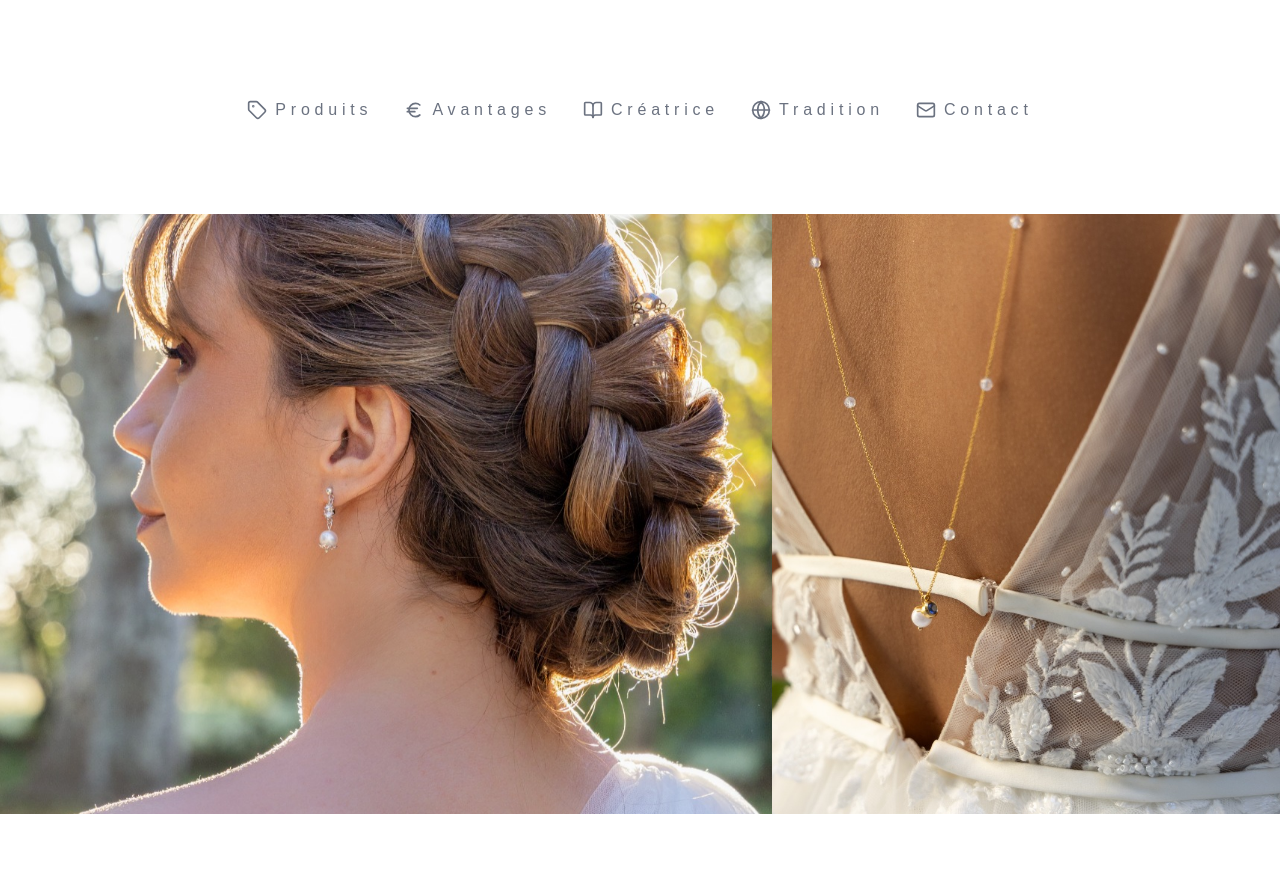
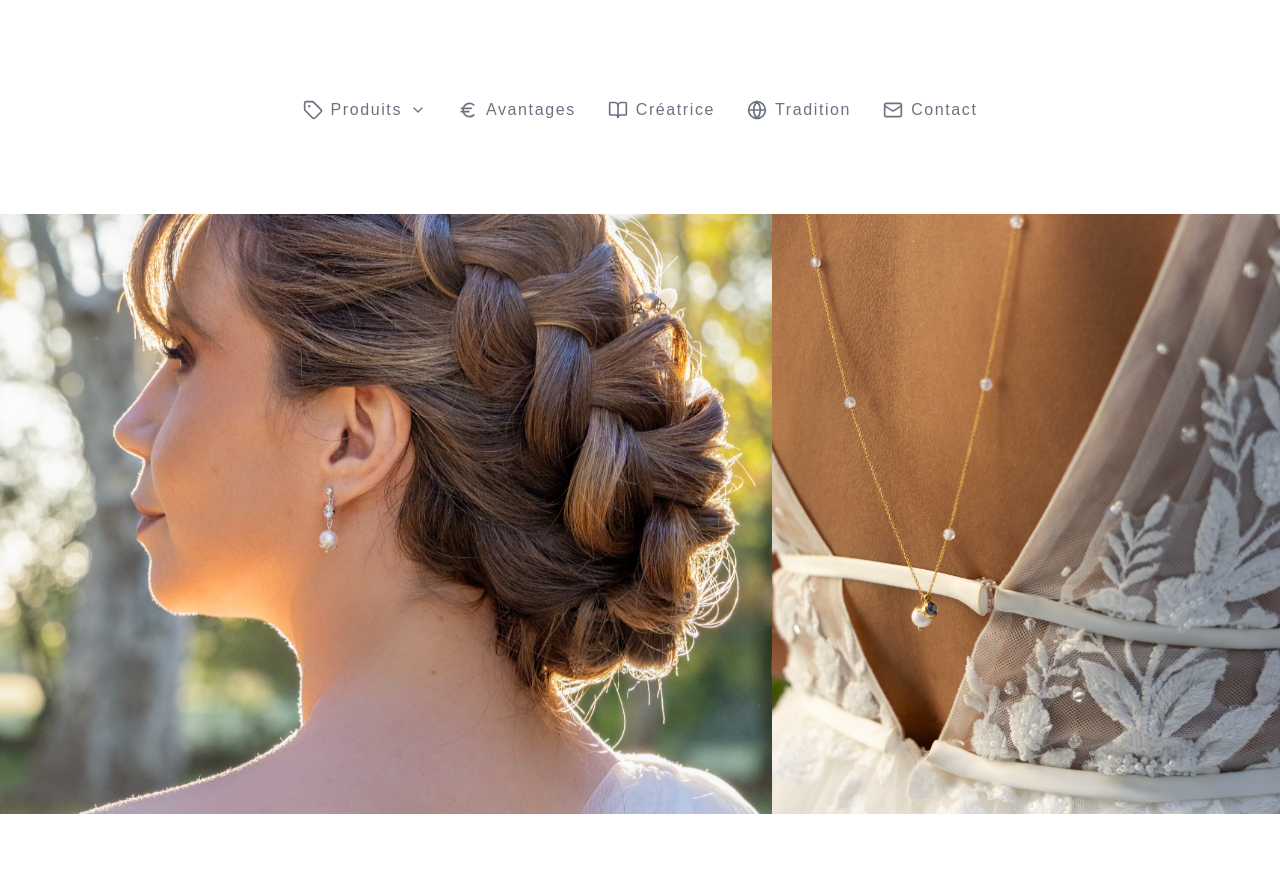
Before and after one commit to DavyHaYehoudi/e-com-v2, a Next.js app in the folder client/: page / in a window 1280 px wide. Shown: the part 144-1022 px from the top of the page. Built offline with nearby package versions, Linux system fonts and the light colour scheme.

Commit message:
tab menu style

```diff
--- a/client/app/globals.css
+++ b/client/app/globals.css
@@ -1,6 +1,9 @@
 @tailwind base;
 @tailwind components;
 @tailwind utilities;
+@import "./variables.css";
+@import "@/components/layout/navigation/navigation.css";
+
 
 body {
   font-family: Arial, Helvetica, sans-serif;
--- a/client/app/layout.tsx
+++ b/client/app/layout.tsx
@@ -1,6 +1,5 @@
 import type { Metadata } from "next";
 import "./globals.css";
-import "./variables.css";
 import { ThemeProvider } from "next-themes";
 import GlobalLayout from "@/components/layout/GlobalLayout";
 
--- a/client/components/layout/navigation/Navbar.tsx
+++ b/client/components/layout/navigation/Navbar.tsx
@@ -1,3 +1,4 @@
+import { usePathname } from "next/navigation";
 import {
   NavigationMenu,
   NavigationMenuItem,
@@ -9,12 +10,14 @@ import {
   GlobeIcon,
   MailIcon,
   TagIcon,
-} from "lucide-react"; // Changement de l'icône pour Avantages
+} from "lucide-react";
 import { ProductMenu } from "./ProductMenu";
 
 export function Navbar() {
+  const pathname = usePathname();
+
   return (
-    <nav className=" text-gray-500 p-4">
+    <nav className="text-gray-500 p-4">
       <NavigationMenu className="flex justify-center space-x-8">
         {/* Onglet Produits avec sous-menu */}
         <NavigationMenuItem>
@@ -24,27 +27,31 @@ export function Navbar() {
           </div>
         </NavigationMenuItem>
 
-        {/* Onglet Avantages avec nouvelle icône */}
+        {/* Onglet Avantages */}
         <NavigationMenuItem>
           <NavigationMenuLink
             href="/advantages"
-            className="flex items-center space-x-2"
-            style={{ letterSpacing: "0.3em" }}
+            className={`flex items-center space-x-2 relative tracking-widest ${
+              pathname === "/advantages" ? "active" : ""
+            }`}
           >
-            <EuroIcon className="w-5 h-5" /> {/* Icône de l'euro */}
-            <span>Avantages</span>
+            <EuroIcon className="tab-nav w-5 h-5" />
+            <span className="tab-nav">Avantages</span>
+            <span className="absolute bottom-0 left-1/2 h-1 w-0 bg-golden transition-all duration-300 transform -translate-x-1/2 hover:w-full"></span>
           </NavigationMenuLink>
         </NavigationMenuItem>
 
-        {/* Onglet Moi */}
+        {/* Onglet Créatrice */}
         <NavigationMenuItem>
           <NavigationMenuLink
             href="/me"
-            className="flex items-center space-x-2"
-            style={{ letterSpacing: "0.3em" }}
+            className={`flex items-center space-x-2 relative tracking-widest ${
+              pathname === "/me" ? "active" : ""
+            }`}
           >
-            <BookOpenIcon className="w-5 h-5" />
-            <span>Créatrice</span>
+            <BookOpenIcon className="tab-nav w-5 h-5" />
+            <span className="tab-nav">Créatrice</span>
+            <span className="absolute bottom-0 left-1/2 h-1 w-0 bg-golden transition-all duration-300 transform -translate-x-1/2 hover:w-full"></span>
           </NavigationMenuLink>
         </NavigationMenuItem>
 
@@ -52,11 +59,13 @@ export function Navbar() {
         <NavigationMenuItem>
           <NavigationMenuLink
             href="/tradition"
-            className="flex items-center space-x-2"
-            style={{ letterSpacing: "0.3em" }}
+            className={`flex items-center space-x-2 relative tracking-widest ${
+              pathname === "/tradition" ? "active" : ""
+            }`}
           >
-            <GlobeIcon className="w-5 h-5" />
-            <span>Tradition</span>
+            <GlobeIcon className="tab-nav w-5 h-5" />
+            <span className="tab-nav">Tradition</span>
+            <span className="absolute bottom-0 left-1/2 h-1 w-0 bg-golden transition-all duration-300 transform -translate-x-1/2 hover:w-full"></span>
           </NavigationMenuLink>
         </NavigationMenuItem>
 
@@ -64,14 +73,26 @@ export function Navbar() {
         <NavigationMenuItem>
           <NavigationMenuLink
             href="/contact"
-            className="flex items-center space-x-2"
-            style={{ letterSpacing: "0.3em" }}
+            className={`flex items-center space-x-2 relative ${
+              pathname === "/contact" ? "active" : ""
+            }`}
           >
-            <MailIcon className="w-5 h-5" />
-            <span>Contact</span>
+            <MailIcon className="tab-nav w-5 h-5" />
+            <span className="tab-nav tracking-widest">Contact</span>
+            <span className="absolute bottom-0 left-1/2 h-1 w-0 bg-golden transition-all duration-300 transform -translate-x-1/2 hover:w-full"></span>
           </NavigationMenuLink>
         </NavigationMenuItem>
       </NavigationMenu>
+
+      {/* Styles pour l'onglet actif */}
+      <style jsx>{`
+        .active {
+          color: var(--text-golden);
+        }
+        .bg-golden {
+          background-color: var(--text-golden);
+        }
+      `}</style>
     </nav>
   );
 }
--- a/client/components/layout/navigation/ProductMenu.tsx
+++ b/client/components/layout/navigation/ProductMenu.tsx
@@ -6,7 +6,7 @@ import {
 import { useEffect, useState } from "react";
 import Link from "next/link";
 import { collectionType } from "@/app/types/CollectionTypes";
-
+import { ChevronDownIcon } from "lucide-react";
 
 export function ProductMenu() {
   const [collections, setCollections] = useState<collectionType[]>([]);
@@ -42,25 +42,18 @@ export function ProductMenu() {
 
   return (
     <Popover>
-      <PopoverTrigger style={{ letterSpacing: "0.3em" }}>
-        <span>Produits</span>
+      <PopoverTrigger className="tracking-widest flex items-center gap-2">
+        <span>Produits </span>
+        <ChevronDownIcon className="w-4 h-4" />
       </PopoverTrigger>
 
       <PopoverContent className=" text-gray-500 p-4">
         {collections.map((collection) => (
-          <div
-            key={collection.name}
-            className="mb-4"
-            style={{ letterSpacing: "0.1em" }}
-          >
+          <div key={collection.name} className="mb-4 tracking-widest">
             <h3 className="font-bold">{collection.name}</h3>
             <ul className="pl-4">
               {collection.categories.map((category) => (
-                <li
-                  key={category}
-                  className="hover:underline"
-                  style={{ letterSpacing: "0.05em" }}
-                >
+                <li key={category} className="hover:underline tracking-wide">
                   <Link href={`/products/${category.toLowerCase()}`}>
                     {category}
                   </Link>
--- /dev/null
+++ b/client/components/layout/navigation/navigation.css
@@ -0,0 +1,26 @@
+.tab-nav {
+    position: relative;
+    color: gray;
+    overflow: hidden;
+}
+
+.tab-nav::before {
+    content: "";
+    position: absolute;
+    bottom: 0;
+    left: 50%;
+    transform: translateX(-50%);
+    width: 0;
+    height: 2px;
+    background-color: gray;
+    transition: width 0.3s ease;
+}
+
+.tab-nav:hover::before,
+.tab-nav.active::before {
+    width: 100%;
+}
+
+.active .tab-nav {
+    color: var(--golden-1);
+}
--- a/client/components/pages/home/HeroTitles.tsx
+++ b/client/components/pages/home/HeroTitles.tsx
@@ -2,13 +2,13 @@ import React from "react";
 
 const HeroTitles = () => {
   return (
-    <section className="container mx-auto text-center mb-10">
-      <h1 className="text-4xl font-semi-bold italic mb-4 uppercase">
+    <section className="container w-1/3 mx-auto text-center mb-10">
+      <h1 className="text-4xl font-semi-bold italic mb-4 uppercase leading-relaxed">
         Quelque chose de vieux, Quelque chose de neuf, Quelque chose
         d&apos;emprunté, Quelque chose de bleu
       </h1>
 
-      <h2 className="text-lg font-light mb-8 uppercase">
+      <h2 className="text-lg font-light mb-8 uppercase leading-loose">
         Laissez-vous séduire par cette ancienne coutume et créons ensemble un
         bijou, LE bijou qui vous ressemble, qui vous honore et qui rend hommage
         à votre lignée familiale.
@@ -18,7 +18,7 @@ const HeroTitles = () => {
         className="bg-gray-800 py-2 px-4 rounded-md shadow-md"
         style={{ color: "var(--whiteSmoke)" }}
       >
-        Êtes-vous curieuse ? Si oui, c&apos;est par ici
+        Êtes-vous curieuse ? Si oui, c&apos;est par ici ➡️
       </a>
     </section>
   );
```
